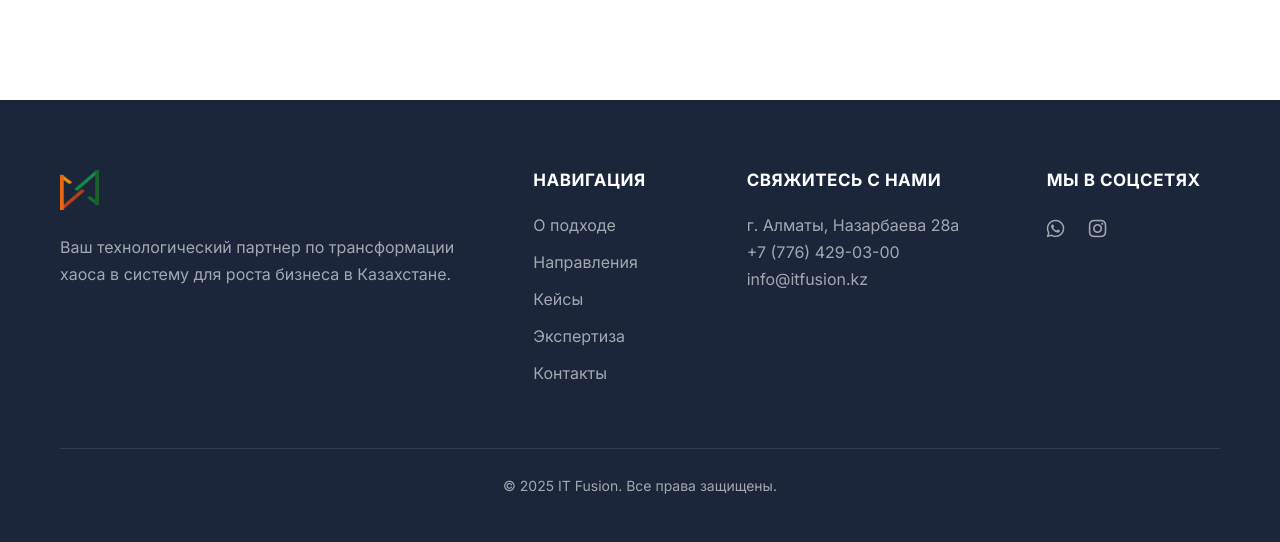
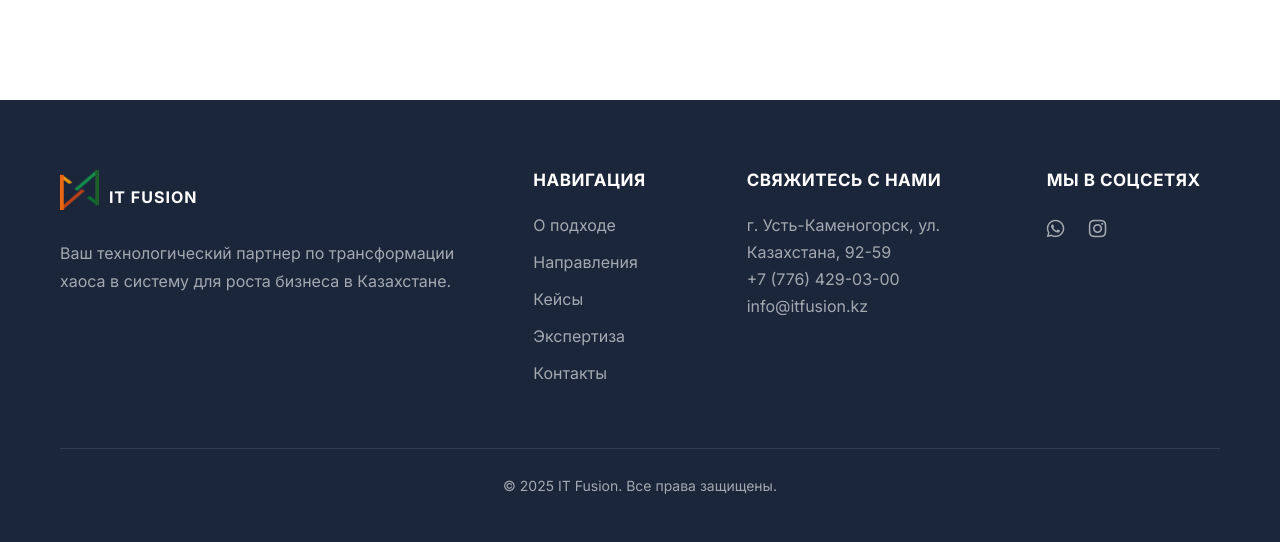
Before and after one commit to adthxkz/itfusionsite, a PHP site: page /contact.php in a window 1280 px wide. Shown: the part 1351-1893 px from the top of the page. Run offline with PHP 8.4, Linux system fonts and the light colour scheme; some libraries are stand-ins or nearby versions.

Commit message:
Update company address and add logo text
- Update address to: г. Усть-Каменогорск, ул. Казахстана, 92-59
- Add 'IT FUSION' text next to logos in header and footer
- Update contact.php page description to mention Усть-Каменогорск
- Update README.md with new address
- Add CSS styles for logo text display
- Update single-post-template.html with logo text

```diff
--- a/contact.php
+++ b/contact.php
@@ -1,6 +1,6 @@
 <?php
     $pageTitle = "Контакты IT Fusion | Запросить Диагностику Бизнес-Процессов";
-    $pageDescription = "Свяжитесь с IT Fusion в Алматы для диагностики ваших бизнес-процессов. Трансформируем хаос в систему через слияние бизнеса и технологий.";
+    $pageDescription = "Свяжитесь с IT Fusion в Усть-Каменогорске для диагностики ваших бизнес-процессов. Трансформируем хаос в систему через слияние бизнеса и технологий.";
     $pageName = "contact";
 
     include 'header.php';
@@ -24,7 +24,7 @@
                         <i class="fas fa-map-marker-alt"></i>
                         <div>
                             <strong>Адрес:</strong>
-                            <p>г. Алматы, Назарбаева 28а</p>
+                            <p>г. Усть-Каменогорск, ул. Казахстана, 92-59</p>
                         </div>
                     </div>
                     <div class="contact-item">
--- a/css/custom.css
+++ b/css/custom.css
@@ -86,6 +86,14 @@ a:hover { color: var(--color-dark-graphite); }
 .site-header-new { padding: 15px 0; background-color: var(--color-white); border-bottom: 1px solid #EAEAEA; position: sticky; top: 0; z-index: 1000; }
 .header-container-new { display: flex; justify-content: space-between; align-items: center; }
 .logo-new img { height: 60px; display: block; }
+.logo-new a { display: flex; align-items: center; gap: 12px; text-decoration: none; }
+.logo-text {
+    font-family: 'Inter', sans-serif;
+    font-weight: 700;
+    font-size: 20px;
+    color: var(--color-dark-graphite);
+    letter-spacing: 1px;
+}
 .main-nav-new { flex-grow: 1; display: flex; justify-content: center; }
 .main-nav-new ul { display: flex; list-style: none; padding: 0; margin: 0; gap: 40px; align-items: center; }
 .main-nav-new ul a { font-weight: 500; font-size: 16px; color: var(--color-text-primary); text-decoration: none; position: relative; padding: 15px 5px; display: block; }
@@ -129,6 +137,14 @@ a:hover { color: var(--color-dark-graphite); }
 .footer-grid { display: grid; grid-template-columns: 2.5fr 1fr 1.5fr 1fr; gap: 40px; padding-bottom: 50px; }
 .footer-column h4 { color: var(--color-white); font-family: 'Inter', sans-serif; font-size: 17px; font-weight: 700; margin-bottom: 20px; text-transform: uppercase; letter-spacing: 0.5px; }
 .footer-logo { height: 40px; margin-bottom: 15px; }
+.footer-column.about-col a { display: flex; align-items: center; gap: 10px; text-decoration: none; margin-bottom: 15px; }
+.footer-logo-text {
+    font-family: 'Inter', sans-serif;
+    font-weight: 700;
+    font-size: 16px;
+    color: var(--color-white);
+    letter-spacing: 1px;
+}
 .footer-column ul { list-style: none; padding: 0; margin: 0; }
 .footer-column ul li { margin-bottom: 10px; }
 .footer-column a { color: rgba(255, 255, 255, 0.6); text-decoration: none; transition: color 0.3s ease; }
--- a/footer.php
+++ b/footer.php
@@ -3,7 +3,10 @@
         <div class="footer-grid">
 
             <div class="footer-column about-col">
-                <a href="index.php"><img src="/img/logo_it_dark.png" alt="IT Fusion Logo" class="footer-logo"></a>
+                <a href="index.php">
+                    <img src="/img/logo_it_dark.png" alt="IT Fusion Logo" class="footer-logo">
+                    <span class="footer-logo-text">IT FUSION</span>
+                </a>
                 <p class="footer-tagline">Ваш технологический партнер по трансформации хаоса в систему для роста бизнеса в Казахстане.</p>
             </div>
 
@@ -21,7 +24,7 @@
             <div class="footer-column contact-col">
                 <h4>Свяжитесь с нами</h4>
                 <address>
-                    г. Алматы, Назарбаева 28а<br>
+                    г. Усть-Каменогорск, ул. Казахстана, 92-59<br>
                     <a href="tel:+77764290300">+7 (776) 429-03-00</a><br>
                     <a href="mailto:info@itfusion.kz">info@itfusion.kz</a>
                 </address>
--- a/header.php
+++ b/header.php
@@ -17,7 +17,10 @@
 <header class="site-header-new">
     <div class="container header-container-new">
         <div class="logo-new">
-            <a href="/index.php"><img src="/img/logo_it.png" alt="IT Fusion - Слияние Бизнеса и Технологий"></a>
+            <a href="/index.php">
+                <img src="/img/logo_it.png" alt="IT Fusion - Слияние Бизнеса и Технологий">
+                <span class="logo-text">IT FUSION</span>
+            </a>
         </div>
         <nav class="main-nav-new">
 			<ul>
```
Also changed, not shown: posts/single-post-template.html (+5 -2 lines), README.md.
